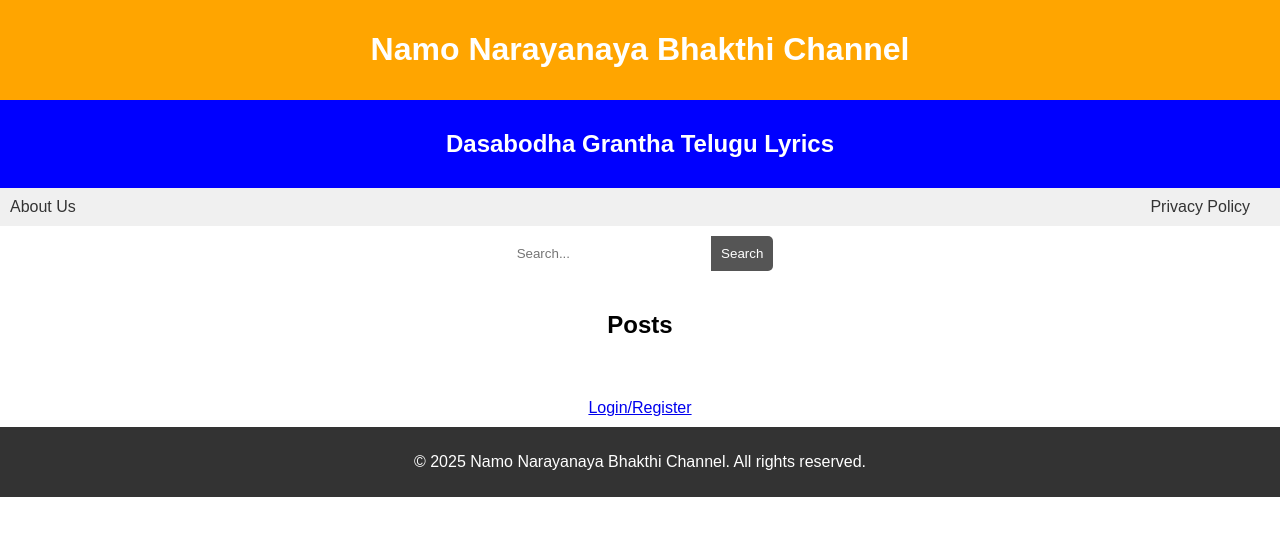
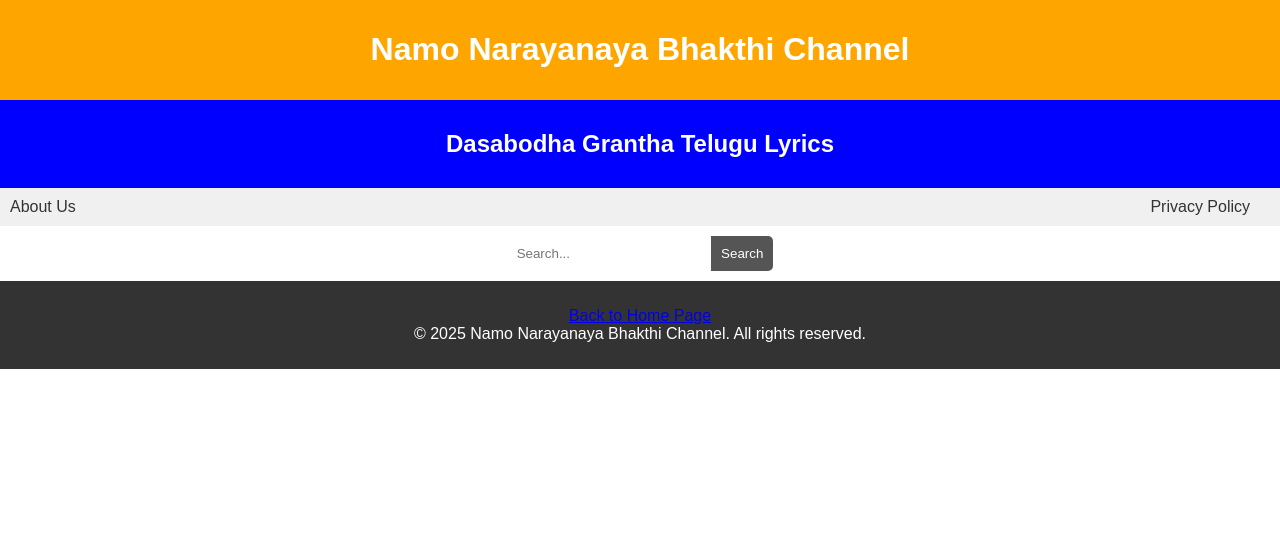
Before and after one commit to csrgnk/gsrgnk.github.io, a Jekyll site: the page index.html, which Jekyll copies as it is, in a window 1280 px wide. Shown: the top 536 px of the page. Built offline with Jekyll 4.4.1, drawn with Linux system fonts in a browser that asks for light colours.

Commit message:
Update index.html

```diff
--- a/index.html
+++ b/index.html
@@ -69,21 +69,6 @@
             cursor: pointer;
         }
 
-        .posts {
-            padding: 10px;
-            text-align: center;
-        }
-
-        .pagination {
-            padding: 10px;
-            text-align: center;
-        }
-
-        .login-register {
-            padding: 10px;
-            text-align: center;
-        }
-
         footer {
             background-color: #333;
             color: #fff;
@@ -114,21 +99,15 @@
             <button>Search</button>
         </form>
     </div>
-    <div class="posts">
-        <!-- Posts will be displayed here -->
-        <h2>Posts</h2>
-        <ul>
-            <!-- Up to 10 posts will be displayed here -->
-        </ul>
-    </div>
-    <div class="pagination">
-        <!-- Pagination links will be displayed here -->
-    </div>
-    <div class="login-register">
-        <a href="#">Login/Register</a>
-    </div>
+    <main>
+        <!-- Posts and pages will be displayed here -->
+    </main>
     <footer>
-        <p>&copy; 2025 Namo Narayanaya Bhakthi Channel. All rights reserved.</p>
+        <p>
+            <a href="#">Back to Home Page</a>
+            <br>
+            &copy; 2025 Namo Narayanaya Bhakthi Channel. All rights reserved.
+        </p>
     </footer>
 </body>
 </html>
```
